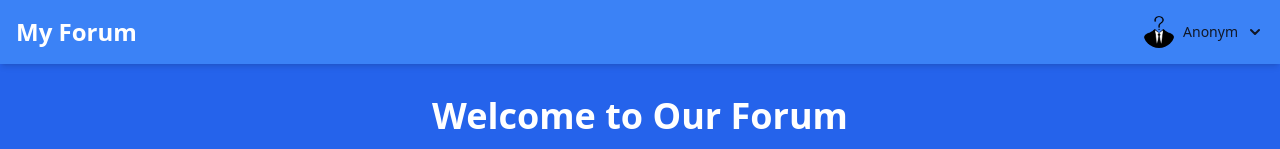
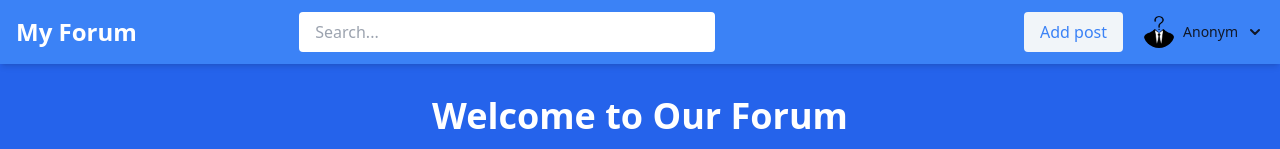
Before and after one commit to nikFinogenov/usofe-front, a React (Create React App) app: page / in a window 1280 px wide. Shown: the top 149 px of the page. Built offline with nearby package versions, Linux system fonts and the light colour scheme; no server answers.

Commit message:
header update

```diff
--- a/src/components/Header.jsx
+++ b/src/components/Header.jsx
@@ -1,20 +1,34 @@
 // src/components/Header.jsx
 import React from 'react';
 import { Link } from 'react-router-dom';
-// import { AuthContext } from '../context/AuthContext';
 import UserDropdown from './UserDropdown';
-// import ProfileMenu from './ProfileMenu';
 
 function Header() {
-    // const { user } = useContext(AuthContext);
-
     return (
         <header className="fixed top-0 left-0 right-0 bg-blue-500 text-white py-3 px-4 z-10 shadow-md">
             <nav className="flex items-center">
+                {/* Заголовок */}
                 <h1 className="text-2xl font-bold">
                     <Link to="/">My Forum</Link>
                 </h1>
-                <div className="ml-auto flex items-center">
+
+                {/* Поисковая строка */}
+                <div className="mx-auto w-full max-w-md px-4">
+                    <input
+                        type="text"
+                        placeholder="Search..."
+                        className="w-full px-4 py-2 rounded text-black focus:outline-none focus:ring-2 focus:ring-blue-300"
+                    />
+                </div>
+
+                {/* Кнопка и дропдаун */}
+                <div className="ml-auto flex items-center gap-4">
+                    <Link
+                        to="/new-post"
+                        className="bg-slate-100 text-blue-500 px-4 py-2 rounded hover:bg-blue-100 transition"
+                    >
+                        Add post
+                    </Link>
                     <UserDropdown />
                 </div>
             </nav>
```
